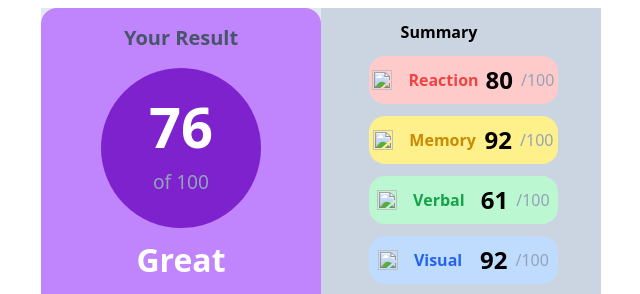
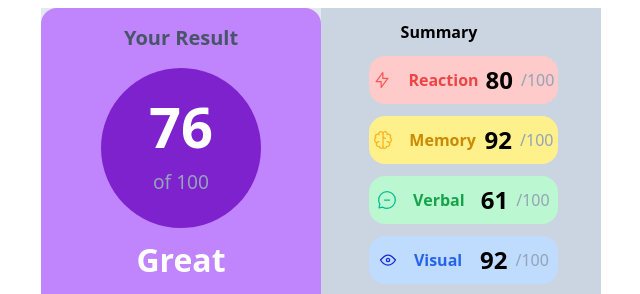
Before and after one commit to Murtazaamin39/Result-Report_summary, a plain HTML site: page index.html in a window 1280 px wide. Shown: the part 120-414 px from the top of the page, without its empty margins (319-959 px from the left). Drawn offline with Linux system fonts and the light colour scheme.

Commit message:
Update index.html

```diff
--- a/index.html
+++ b/index.html
@@ -4,7 +4,7 @@
 <head>
     <meta charset="UTF-8">
     <meta name="viewport" content="width=device-width, initial-scale=1.0">
-    <link rel="shortcut icon" href="./assets/images/favicon-32x32.png" type="image/x-icon">
+    <link rel="shortcut icon" href="favicon-32x32.png" type="image/x-icon">
     <link rel="stylesheet" href="style.css">
     <title></title>
 </head>
@@ -31,7 +31,7 @@
                     <div
                         class="bg-red-200 rounded-2xl w-[80%] my-3 h-[3rem] flex items-center justify-around ml-[3rem]">
                         <div class="flex items-center justify-around gap-4 mr-[8rem] md:mr-0">
-                            <img class="w-5 h-5" src="./assets/images/icon-reaction.svg" alt="">
+                            <img class="w-5 h-5" src="icon-reaction.svg" alt="">
                             <p class="text-red-500 font-bold">Reaction</p>
                         </div>
                         <div class="flex gap-2">
@@ -47,7 +47,7 @@
                     <div
                         class="bg-yellow-200 rounded-2xl w-[80%] my-3 h-[3rem] flex items-center justify-around ml-[3rem]">
                         <div class="flex items-center justify-around gap-4 mr-[8rem] md:mr-0">
-                            <img class="w-5 h-5" src="./assets/images/icon-memory.svg" alt="">
+                            <img class="w-5 h-5" src="icon-memory.svg" alt="">
                             <p class="text-yellow-600 font-bold">Memory</p>
                         </div>
                         <div class="flex gap-2">
@@ -62,7 +62,7 @@
 
                     <div class="bg-green-200 rounded-2xl w-[80%] h-[3rem] flex items-center justify-around ml-[3rem]">
                         <div class="flex items-center justify-around gap-4 mr-[8rem] md:mr-0">
-                            <img class="w-5 h-5" src="./assets/images/icon-verbal.svg" alt="">
+                            <img class="w-5 h-5" src="icon-verbal.svg" alt="">
                             <p class="text-green-600 font-bold">Verbal</p>
                         </div>
                         <div class="flex gap-2">
@@ -79,7 +79,7 @@
                     <div
                         class="bg-blue-200 rounded-2xl w-[80%] my-3 h-[3rem] flex items-center justify-around ml-[3rem]">
                         <div class="flex items-center justify-around gap-4 mr-[8rem] md:mr-0">
-                            <img class="w-5 h-5" src="./assets/images/icon-visual.svg" alt="">
+                            <img class="w-5 h-5" src="icon-visual.svg" alt="">
                             <p class="text-blue-600 font-bold">Visual</p>
                         </div>
                         <div class="flex gap-2">
```
